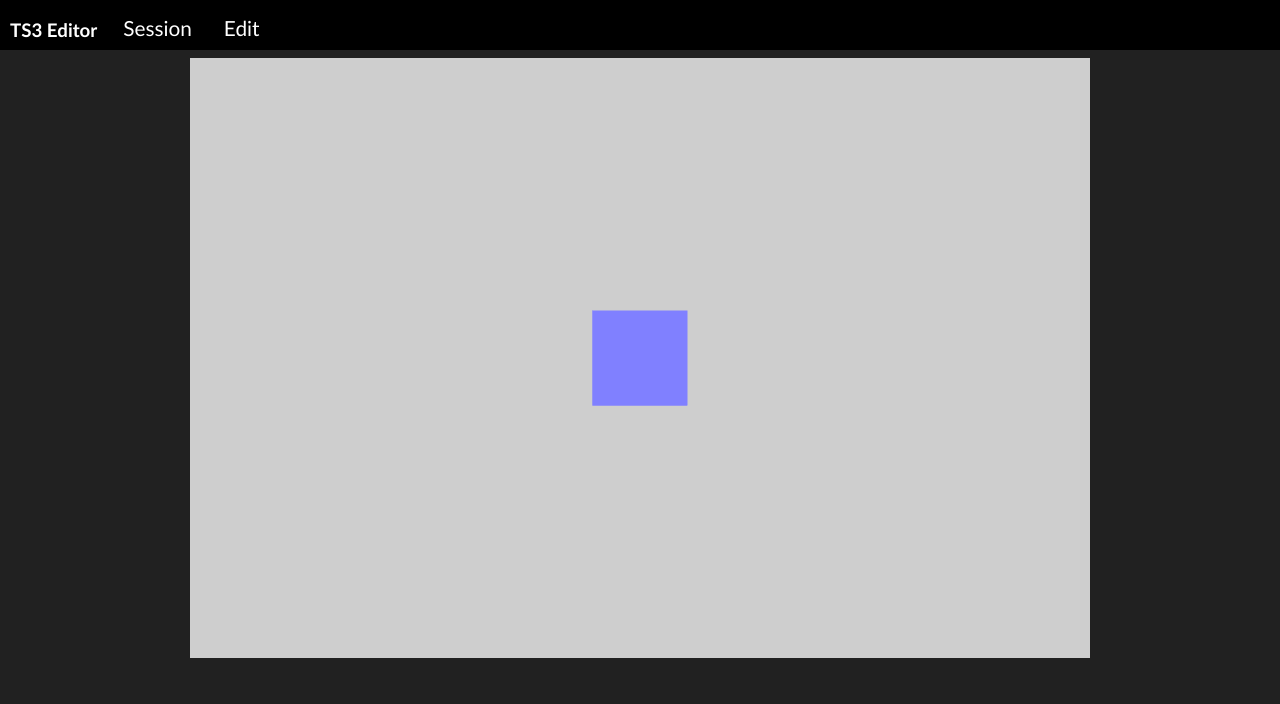
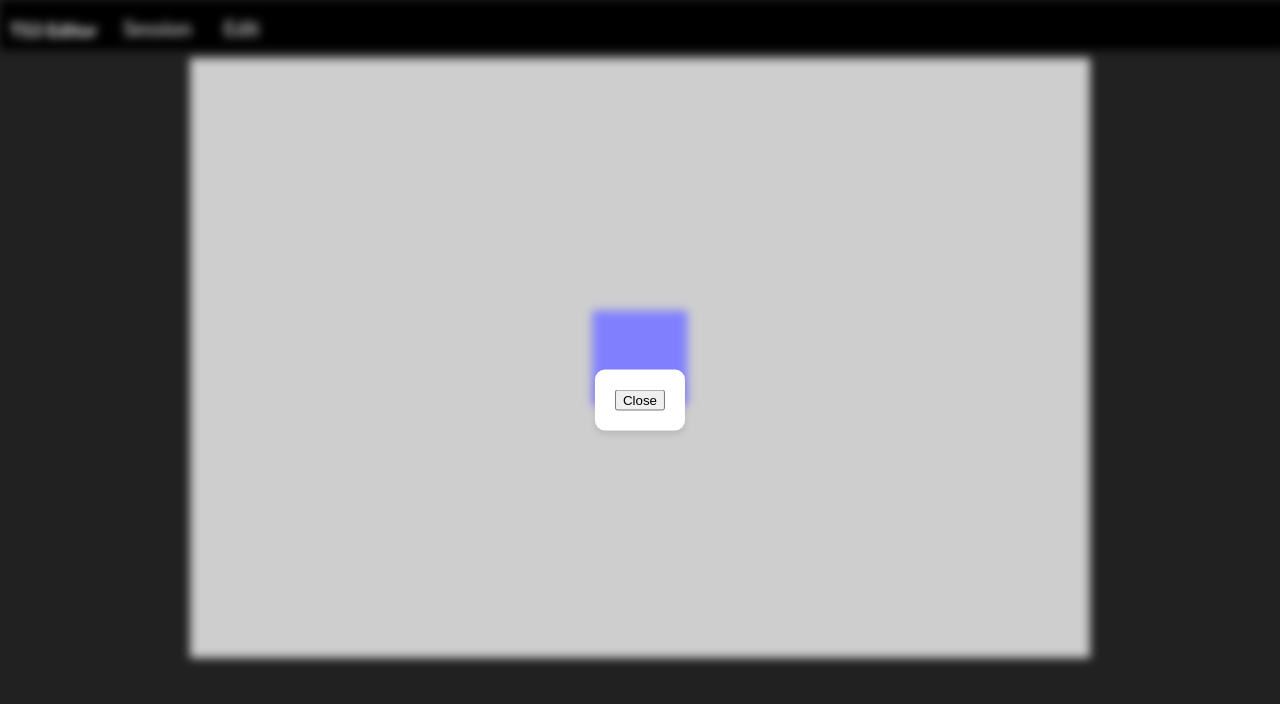
Before and after one commit to kybex11/TS3, a Nuxt app: page / in a window 1280 px wide. Both pictures are taken after a click on the button "Session". Shown: the top 704 px of the page. Built offline with nearby package versions, Linux system fonts and the light colour scheme.

Commit message:
Created Sessions pop up menu

```diff
--- a/components/Editor.vue
+++ b/components/Editor.vue
@@ -1,10 +1,10 @@
 <template>
-    <div class="firewall_container">
+    <div class="firewall_container" ref="background">
         <div class="navbar-container">
             <div class="navbar-container-elements">
                 <h3>TS3 Editor</h3>
                 <div class="navbar-container-elements-right">
-                    <button>Session</button>
+                    <button @click="toggleSessionsButton">Session</button>
                 </div>
                 <div class="navbar-container-elements-right">
                     <button> Edit</button>
@@ -18,9 +18,26 @@
                 <div class="preview-module-view" ref="preview_module_view" tabindex="0"></div>
             </div>
         </div>
+        <div class="popup-sessions-menu" v-if="isSessionToggleOpen">
+            <button @click="toggleSessionsButton">Close</button>
+        </div>
     </div>
 </template>
 <style>
+.blur > :not(.popup-sessions-menu) {
+    filter: blur(5px);
+}
+.popup-sessions-menu {
+    position: fixed;
+    top: 50%;
+    left: 50%;
+    transform: translate(-50%, -50%);
+    z-index: 100;
+    background-color: white;
+    padding: 20px;
+    border-radius: 10px;
+    box-shadow: 0 4px 6px rgba(0,0,0,0.1);
+}
 .navbar-container-elements-right {
     padding-left: 20px;
 }
@@ -92,7 +109,19 @@ export default {
                 x: 0,
                 y: 0
             },
+            isSessionToggleOpen: false,
         };
+    },
+    methods: {
+        toggleSessionsButton() {
+            this.isSessionToggleOpen = !this.isSessionToggleOpen;
+
+            if (this.isSessionToggleOpen) {
+                this.$refs.background.classList.add('blur');
+            } else {
+                this.$refs.background.classList.remove('blur');
+            }
+        }
     },
     mounted() {
         let view = this.$refs.preview_module_view;
```
